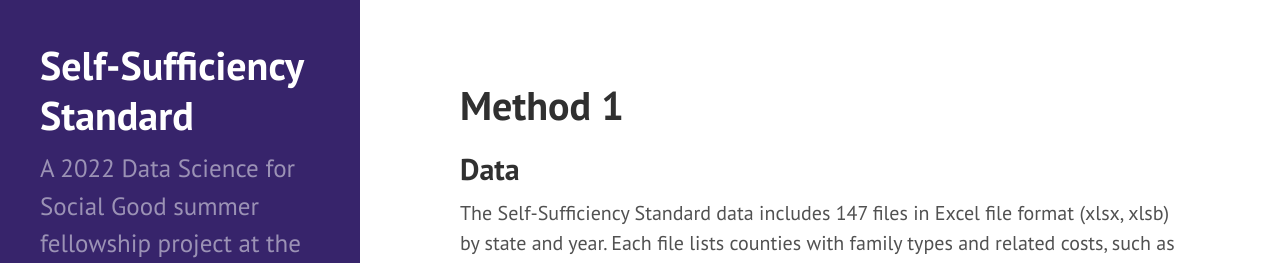
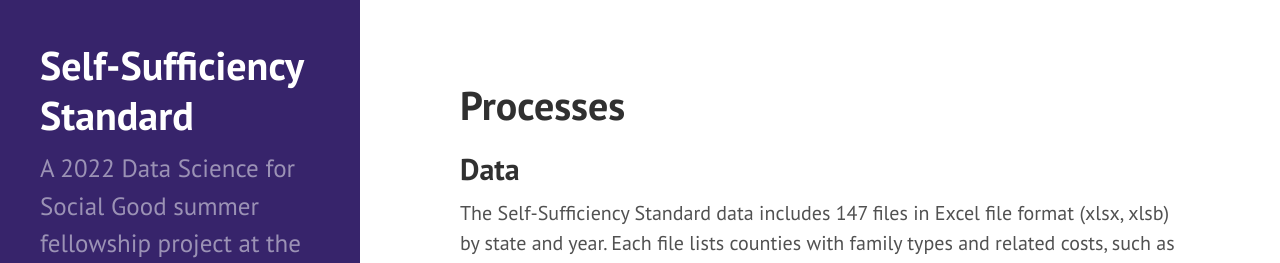
Before and after one commit to uwescience/DSSG2022-Self-Sufficiency, a Jekyll site: the page built from processes.md, in a window 1280 px wide. Shown: the top 263 px of the page. Built offline with Jekyll 4.4.1, drawn with Linux system fonts in a browser that asks for light colours.

Commit message:
Update processes.md

```diff
--- a/processes.md
+++ b/processes.md
@@ -1,6 +1,6 @@
 ---
 layout: page
-title: Method 1
+title: Processes
 ---
 
 ## Data
```
